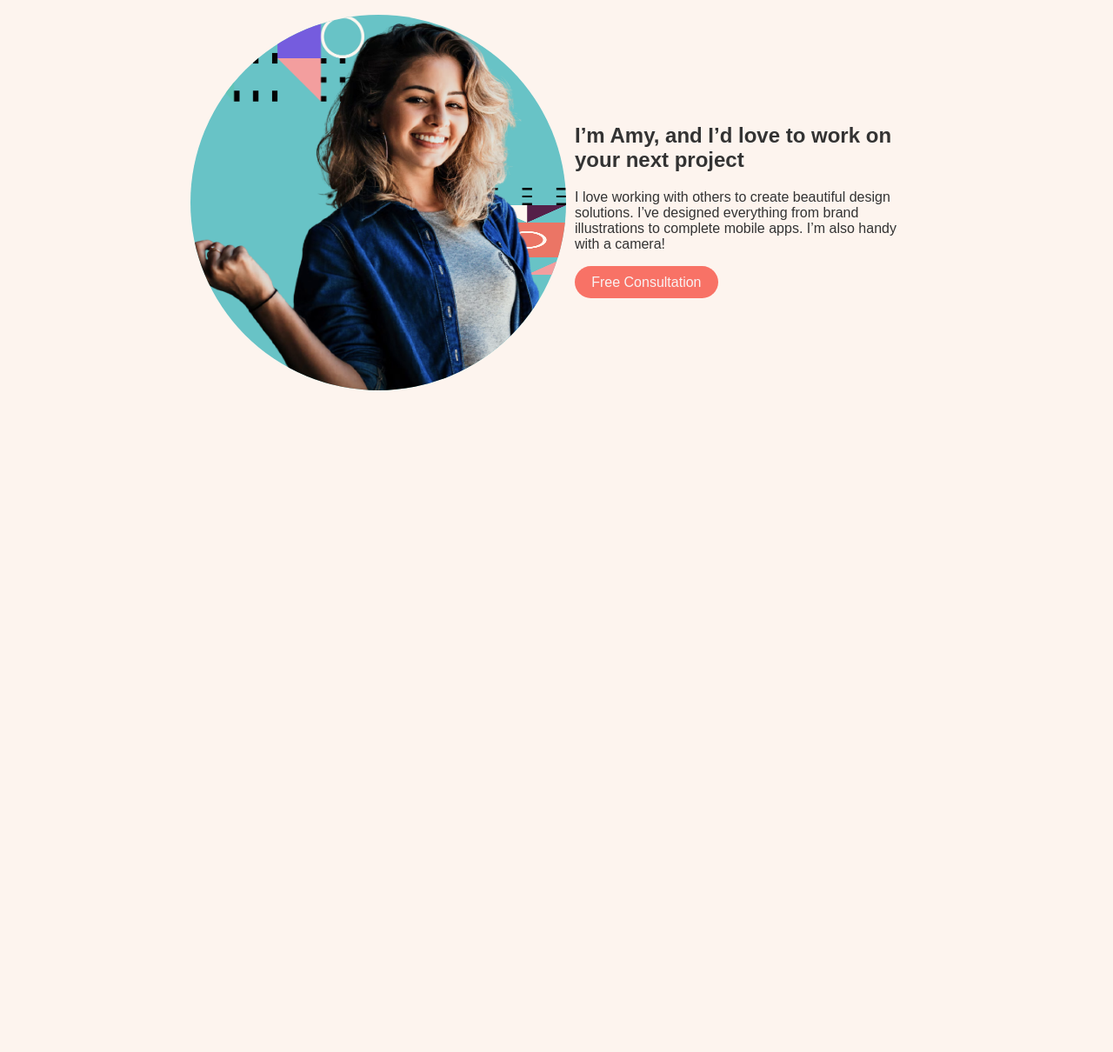
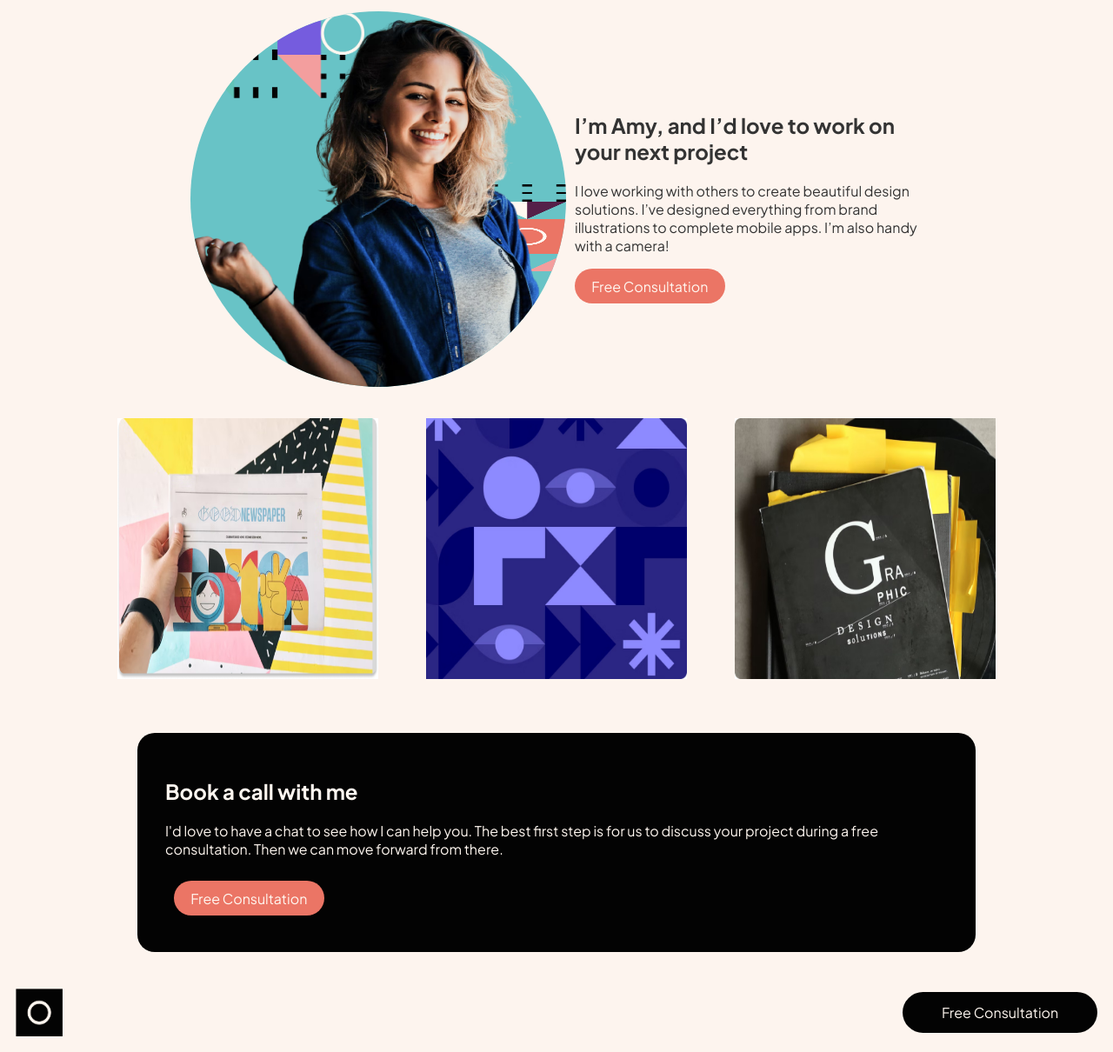
Before and after one commit to AnahiCorral/pagina-dise-o, a plain HTML site: page index.html in a window 1280 px wide. Shown: the part 635-1845 px from the top of the page at 87% size. Before the commit the page ends 1102 px from the top, so only its background shows below. Drawn offline with Linux system fonts and the light colour scheme.

Commit message:
uso de variables

```diff
--- a/index.html
+++ b/index.html
@@ -3,6 +3,10 @@
 <head>
   <meta charset="UTF-8">
   <meta name="viewport" content="width=device-width, initial-scale=1.0">
+  <link rel="preconnect" href="https://fonts.googleapis.com">
+  <link rel="preconnect" href="https://fonts.gstatic.com" crossorigin>
+  <link href="https://fonts.googleapis.com/css2?family=Plus+Jakarta+Sans:ital,wght@0,200..800;1,200..800&display=swap"
+    rel="stylesheet">
   <title>Portfolio</title>
   <link rel="stylesheet" href="./styles.css">
 </head>
@@ -47,6 +51,32 @@
               <a class="button">Free Consultation</a>
             </div>
           </section>
+          <section>
+            <img class="container" src="./img/Bitmap (1).jpg">
+            <img class="container" src="./img/Bitmap.jpg">
+            <img class="container" src="img/Bitmap Copy 2.jpg">
+          </section>
+          <section class="call-section">
+            <div>
+              <header class="text-content2">
+                <h2>Book a call with me</h2>
+                <p>I'd love to have a chat to see how I can help you. The best first step is for us to discuss your project during a free consultation. Then we can move forward from there.</p>
+              </header>
+              <footer>
+                <a href="#" class="button">Free Consultation</a>
+              </footer>
+            </div>
+          </section>
+              <footer>
+                <a href="#" id="logo2">
+                  <img src="./img/logo.png">
+                </a>
+                <a id="call-to-action2">Free Consultation</a>
+
+              </footer>
+            </div>
+          </section>
+
   </div>
 </body>
 </html>
--- a/styles.css
+++ b/styles.css
@@ -1,7 +1,28 @@
+:root {
+  /* var globales */
+  --font-color: #333;
+  --background-color: #fdf4ee;
+  --button-bg-color: #030303;
+  --button-text-color: #FFF7F0;
+  --card-bg-color-1: #755CDE;
+  --card-bg-color-2: #EB7565;
+  --card-bg-color-3: #61C4B7;
+  --profile-pic-bg-color: #68c3c6;
+
+  --logo-size: 3.4rem;
+  --button-padding: 0.8rem 2.8rem;
+  --button-border-radius: 50rem;
+  --profile-pic-size: 27rem;
+
+  --gap: 1.25rem;
+
+  --font-family: "Plus Jakarta Sans", sans-serif;
+}
+
 body {
-  font-family: Arial, sans-serif;
-  background-color: #fdf4ee;
-  color: #333;
+  font-family: var(--font-family);
+  background-color: var(--background-color);
+  color: var(--font-color);
 }
 
 nav {
@@ -12,14 +33,14 @@ nav {
 }
 
 #logo img {
-  width: 3.425rem;
+  width: var(--logo-size);
 }
 
 #call-to-action {
-  background-color: #090909;
-  color: #FFF7F0;
-  padding: 0.8rem 2.8rem;
-  border-radius: 50rem;
+  background-color: var(--button-bg-color);
+  color: var(--button-text-color);
+  padding: var(--button-padding);
+  border-radius: var(--button-border-radius);
 }
 
 #her {
@@ -28,14 +49,14 @@ nav {
 
 #her h1 {
   font-size: 3rem;
-  margin-bottom: 1.25rem;
+  margin-bottom: var(--gap);
 }
 
 .image-container {
   display: flex;
   justify-content: center;
-  gap: 1.25rem;
-  margin-top: 1.25rem;
+  gap: var(--gap);
+  margin-top: var(--gap);
   flex-wrap: wrap;
 }
 
@@ -45,29 +66,32 @@ nav {
   flex-direction: column;
   justify-content: flex-end;
   border-radius: 0.625rem;
-  width: 22.125rem;
-  height: 22.75rem;
+  width: 22rem;
+  height: 22rem;
   padding: 1px;
 }
 
-/*colores tarjetas*/
+/* Colores tarjetas */
 .card {
-  background-color: #9459b4;
+  background-color: var(--card-bg-color-1);
+  text-align: left;
 }
 
 .illustrations {
-  background-color: #f28b64;
+  background-color: var(--card-bg-color-2);
+  text-align: left;
 }
 
 .photography {
-  background-color: #68c3c6;
+  background-color: var(--card-bg-color-3);
+  text-align: left;
 }
 
 .image1 {
   position: absolute;
   top: 10px;
   right: 10px;
-  width: 8rem;
+  width: auto;
   height: 10rem;
 }
 
@@ -75,16 +99,16 @@ nav {
   position: absolute;
   top: 10px;
   right: 10px;
-  width: 10rem;
-  height: 8rem;
+  width: auto;
+  height: 7rem;
 }
 
 .image3 {
   position: absolute;
   top: 10px;
   right: 10px;
-  width: 8rem;
-  height: 10rem;
+  width: auto;
+  height: 13rem;
 }
 
 .profile-section {
@@ -101,10 +125,10 @@ nav {
 }
 
 .profile-pic {
-  width: 27rem;
-  height: 27rem;
+  width: var(--profile-pic-size);
+  height: var(--profile-pic-size);
   border-radius: 50%;
-  background-color: #68c3c6;
+  background-color: var(--profile-pic-bg-color);
   background-size: cover;
   background-position: center;
   position: relative;
@@ -115,7 +139,6 @@ background-size: 200px 100px, 90px 100px;
   background-position: 0% 0%, 100% 60%;
   background-repeat: no-repeat, no-repeat;
 }
-
 
 .profile {
   flex: 2.1rem;
@@ -134,14 +157,64 @@ background-repeat: no-repeat, no-repeat;
 .button {
   display: inline-flex;
   padding: 0.6rem 1.2rem;
-  background: #f87266;
-  color: #f9f2f2;
+  background: var(--card-bg-color-2);
+  color: var(--button-text-color);
   border-radius: 500px;
+  text-decoration: none;
 }
 
-/*  tablets */
+.container {
+  display: inline-flex;
+  align-items: center;
+  height: 300px;
+  width: 300px;
+  padding: 10;
+  margin: 1rem;
+}
+
+.call-section {
+  display: flex;
+  justify-content: space-between;
+  align-items: center;
+  background-color: var(--button-bg-color);
+  color: var(--button-text-color);
+  border-radius: 20px;
+  padding: 2rem;
+  margin: 2rem auto;
+  max-width: 900px;
+}
+
+.text-content2 h2 {
+  text-align: left;
+  font-size: 1.5rem;
+}
+
+.text-content2 p {
+  text-align: left;
+  justify-content: flex-start;
+}
+
+footer {
+  display: flex;
+  justify-content: space-between;
+  align-items: center;
+  padding: 10px;
+}
+
+#logo2 img {
+  width: var(--logo-size);
+}
+
+#call-to-action2 {
+  background-color: var(--button-bg-color);
+  color: var(--button-text-color);
+  padding: var(--button-padding);
+  border-radius: var(--button-border-radius);
+
+}
+
+/* Media Queries */
 @media (min-width: 768px) and (max-width: 1024px) {
-
   #her h1 {
     font-size: 2.5rem;
   }
@@ -161,9 +234,7 @@ background-repeat: no-repeat, no-repeat;
   }
 }
 
-/* Ecelular */
 @media (max-width: 767px) {
-
   #logo img {
     width: 3rem;
   }
```
Also changed, not shown: img/Bitmap (1).jpg (added), img/Bitmap Copy 2.jpg (added), img/Bitmap.jpg (added). Lines whose indentation alone changed are shown as unchanged.
